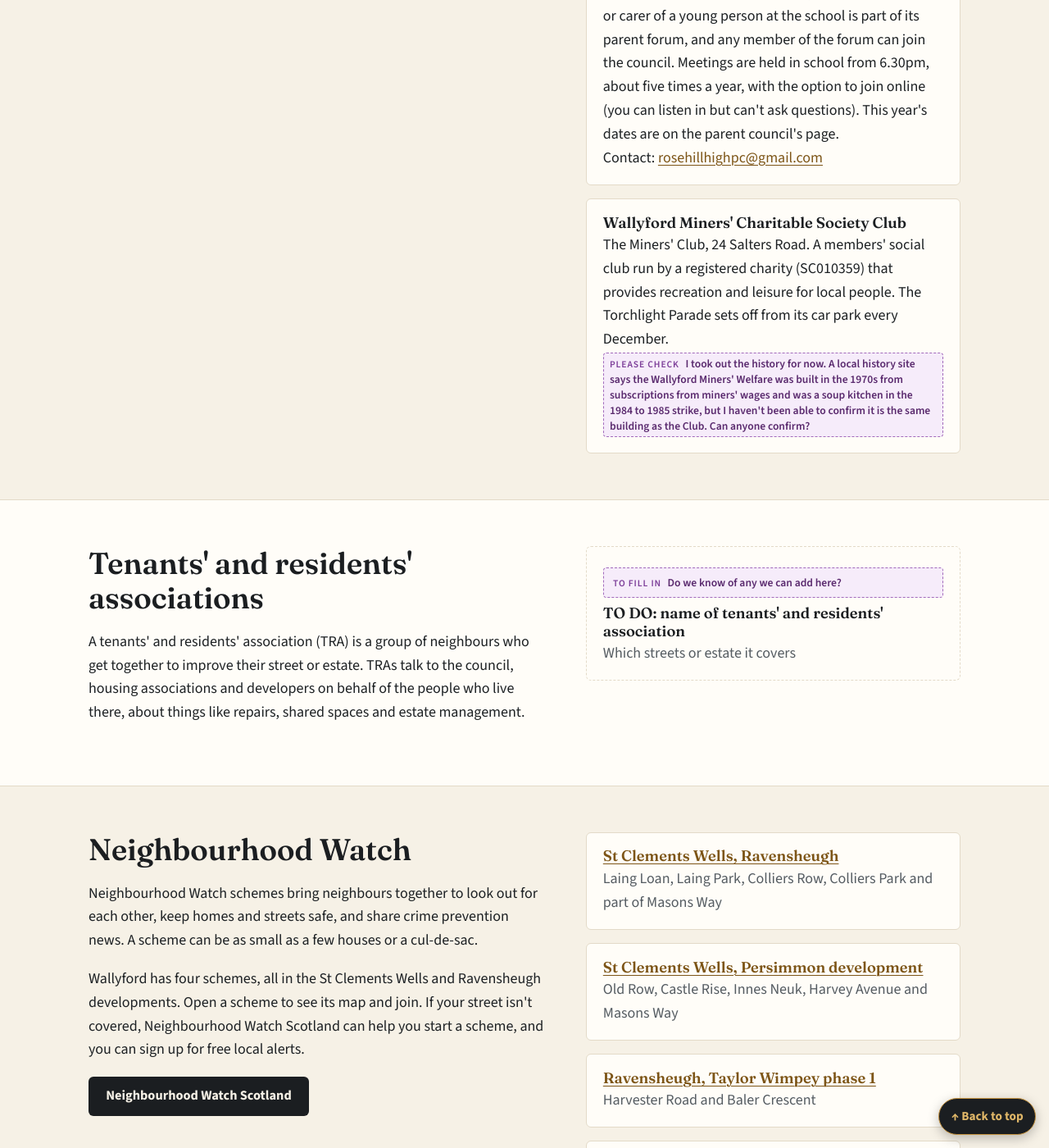
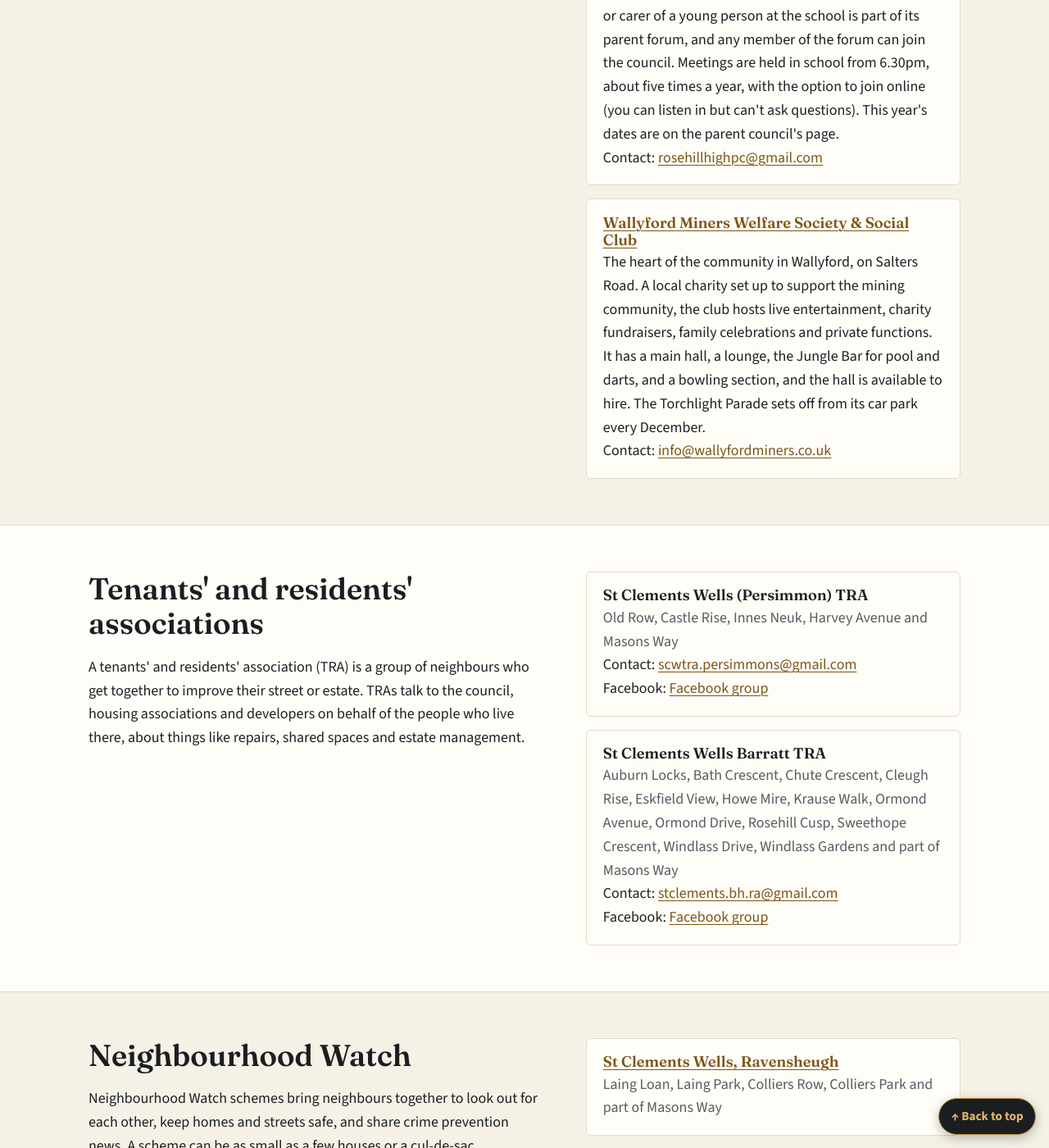
Before and after one commit to dochtie/wallyford-community-council, a Jekyll site: the page built from groups.html, in a window 1280 px wide and 1400 px high, scrolled down 2260 px. Shown: the whole window at 82% size. Built offline with Jekyll 4.4.1, drawn with Linux system fonts in a browser that asks for light colours; some of the changed text lies outside the part shown.

Commit message:
Update groups, meetings and Get involved from the Chair's notes
- Agendas and minutes: drop the to-fill-in note and say we're working on
  putting them online
- Torchlight Parade: drop the fundraising to-fill-in note
- Join the Community Council: remove the elections link
- Miners' Club: use the details from the club's own website
- Add the Persimmon and Barratt St Clements Wells TRAs
- AELCC: drop the website note, as it has no website

Co-Authored-By: Claude Opus 5.5 <noreply@anthropic.com>
Claude-Session: https://claude.ai/code/session_01AHWgmtPS6DFe4dPdme7KPj

```diff
--- a/_data/groups.yml
+++ b/_data/groups.yml
@@ -62,18 +62,25 @@ community:
     contact: "rosehillhighpc@gmail.com"
     link: "https://sites.google.com/edubuzz.org/rosehill-high-school/parent-engagement/rosehill-and-the-brae-parent-network-parent-council"
 
-  - name: "Wallyford Miners' Charitable Society Club"
-    about: "The Miners' Club, 24 Salters Road. A members' social club run by a registered charity (SC010359) that provides recreation and leisure for local people. The Torchlight Parade sets off from its car park every December."
-    contact: ""
-    link: ""
-    check: "I took out the history for now. A local history site says the Wallyford Miners' Welfare was built in the 1970s from subscriptions from miners' wages and was a soup kitchen in the 1984 to 1985 strike, but I haven't been able to confirm it is the same building as the Club. Can anyone confirm?"
+  - name: "Wallyford Miners Welfare Society & Social Club"
+    about: "The heart of the community in Wallyford, on Salters Road. A local charity set up to support the mining community, the club hosts live entertainment, charity fundraisers, family celebrations and private functions. It has a main hall, a lounge, the Jungle Bar for pool and darts, and a bowling section, and the hall is available to hire. The Torchlight Parade sets off from its car park every December."
+    contact: "info@wallyfordminers.co.uk"
+    link: "https://wallyfordminers.co.uk/"
 
 tras:
-  - name: "TO DO: name of tenants' and residents' association"
-    area: "Which streets or estate it covers"
-    contact: ""
+  - name: "St Clements Wells (Persimmon) TRA"
+    area: "Old Row, Castle Rise, Innes Neuk, Harvey Avenue and Masons Way"
+    contact: "scwtra.persimmons@gmail.com"
     link: ""
-    placeholder: true
+    facebook: "https://www.facebook.com/groups/995082151467921/"
+    facebook_label: "Facebook group"
+
+  - name: "St Clements Wells Barratt TRA"
+    area: "Auburn Locks, Bath Crescent, Chute Crescent, Cleugh Rise, Eskfield View, Howe Mire, Krause Walk, Ormond Avenue, Ormond Drive, Rosehill Cusp, Sweethope Crescent, Windlass Drive, Windlass Gardens and part of Masons Way"
+    contact: "stclements.bh.ra@gmail.com"
+    link: ""
+    facebook: "https://www.facebook.com/groups/2677251762360647/"
+    facebook_label: "Facebook group"
 
 # Schemes registered with Neighbourhood Watch Scotland. The streets were
 # matched against each scheme's map on the Neighbourhood Watch Scotland
--- a/council.html
+++ b/council.html
@@ -114,8 +114,7 @@ description: What Wallyford Community Council does, who we are, when we meet, th
       <p>You can read the agendas and minutes of our meetings online. Minutes are in draft until they're approved at the following meeting.</p>
       <p><a class="btn btn-dark" href="{{ site.minutes_url }}">Read our agendas and minutes</a></p>
       {%- else %}
-      <p>To see the agenda for the next meeting, or the minutes of a past one, <a href="mailto:{{ site.email }}?subject=Agendas%20and%20minutes">email us</a> and we'll send them to you. Minutes are in draft until they're approved at the following meeting.</p>
-      {% include review.html type="todo" text="Where do we keep the agendas and minutes? If someone can send me a link to a shared folder, I'll add a button to it here." %}
+      <p>To see the agenda for the next meeting, or the minutes of a past one, <a href="mailto:{{ site.email }}?subject=Agendas%20and%20minutes">email us</a> and we'll send them to you. We're working on putting them online. Minutes are in draft until they're approved at the following meeting.</p>
       {%- endif %}
     </div>
     <figure class="figure">
@@ -134,7 +133,6 @@ description: What Wallyford Community Council does, who we are, when we meet, th
       <p>The Torchlight Parade is the biggest night in our calendar. On the first Friday of December, the parade sets off at 6.30pm from the Wallyford Miners' Charitable Society Club car park and, led by the Preston Lodge High School Pipe Band, makes its way up Salters Road to the Miners' Stone.</p>
       <p>There we hold a short Christmas service with carol singing and lay a floral tribute to remember the 38 miners lost in Wallyford's pits. Then the Gala King and Queen switch on the village Christmas lights for the festive season.</p>
       <p>The lights and the parade are paid for by our fundraising throughout the year.</p>
-      {% include review.html type="todo" text="How can people help on the night? Volunteering, donating, sponsoring the lights?" %}
     </div>
     <div>
       <figure class="figure">
@@ -187,7 +185,6 @@ description: What Wallyford Community Council does, who we are, when we meet, th
       <div class="card">
         <h3>Join the Community Council</h3>
         <p>We always have room for more members. You need to be 16 or over. Get in touch and we'll tell you what's involved.</p>
-        <p class="card-foot"><a href="https://www.eastlothian.gov.uk/safety-and-community/your-community/get-involved-and-have-your-say/community-council-election">Community Council elections (East Lothian Council)</a></p>
       </div>
     </div>
   </div>
--- a/groups.html
+++ b/groups.html
@@ -78,7 +78,6 @@ description: The Gala committee, Wallyford Community Church, Tots+, the school p
       <div class="card">
         <h3>Association of East Lothian Community Councils</h3>
         <p>Community councils from across East Lothian working together on issues that affect us all.</p>
-        {% include review.html type="todo" text="Does AELCC have a website we can link to?" %}
       </div>
     </div>
   </div>
```
